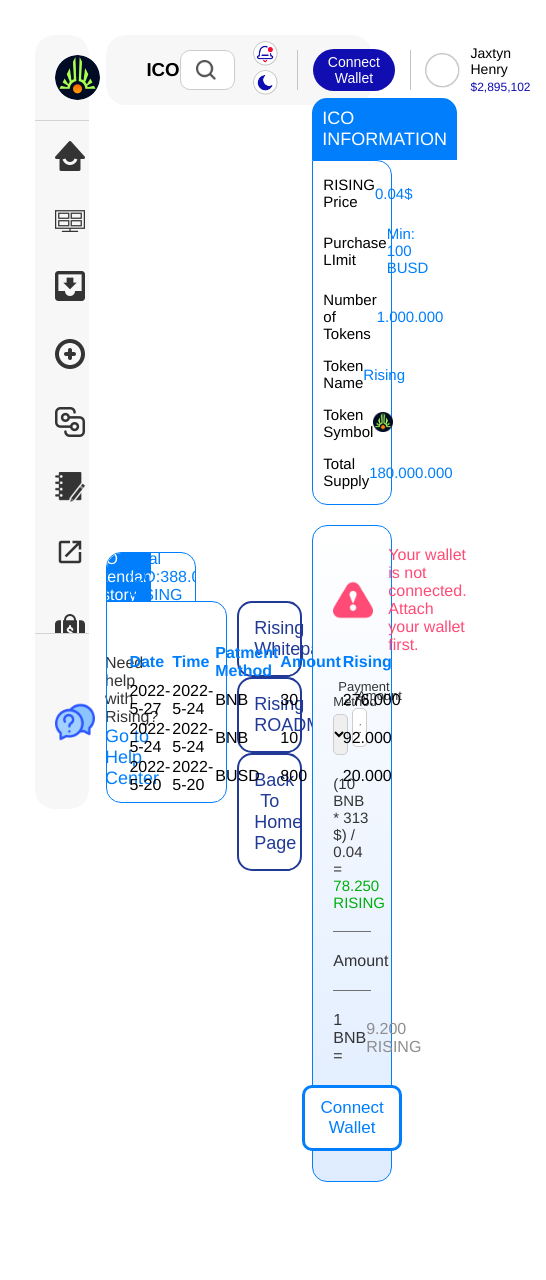
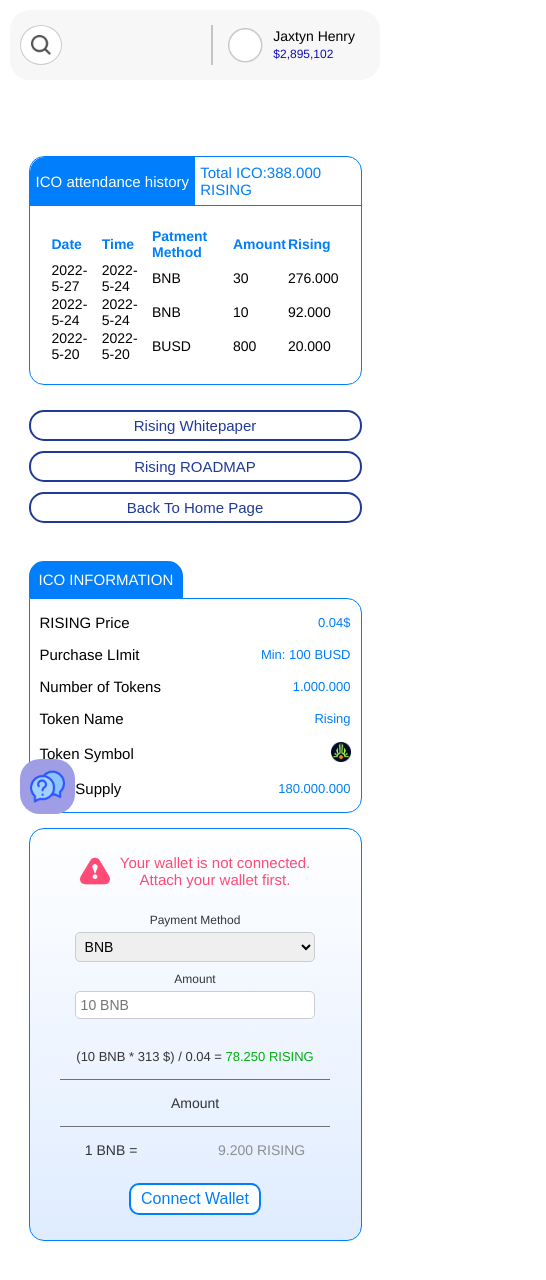
Before and after one commit to fawriid/ico-demo, a React (Create React App) app: page / in a window 390 px wide. Shown: the top 1280 px of the page, 546 px wide, since content can reach past the window. Before the commit the page ends 1182 px from the top, so only its background shows below. Built offline with nearby package versions, Linux system fonts and the light colour scheme.

Commit message:
add resposive for all sizes

```diff
--- a/src/App.css
+++ b/src/App.css
@@ -106,6 +106,7 @@ ul{
 }
 
 .sidebar_footer{
+    margin-top: auto;
     border-top: 1px solid #D3D3D3;
     padding: 20px;
     display: flex;
@@ -240,14 +241,27 @@ ul{
 }
 .content_left-bottom{
     margin-top: auto;
-    height: 30%;
+    /* height: 30%; */
     display: flex;
 }.content_left-table{
     width: 65%;
-    padding: 40px 20px;
+    /* padding: 20px; */
     border: 1px solid #017EFB;
     border-radius: 0 15px 15px 15px;
     position: relative;
+}
+.content_left-table table{
+    width: 100%;
+    height: 100%;
+    text-align: left;
+    font-size: 16px;
+}
+.need_overflow{
+    width: 100%;
+    height: 100%;
+    padding: 20px;
+    border-radius: 0 15px 15px 15px;
+    overflow: auto;
 }
 .content_left-information{
     width: 75%;
@@ -280,13 +294,6 @@ ul{
     border-radius: 0 15px 0 0 ;
     color: #017EFB;
 }
-
-.content_left-table table{
-    width: 100%;
-    height: 100%;
-    text-align: left;
-    font-size: 16px;
-}
 .content_left-btngroups{
     margin-left: 10px;
     width: 35%;
@@ -317,6 +324,8 @@ ul{
     width: 30%;
     height: 100%;
     margin-left: 20px;
+    /* overflow: auto; */
+    /* padding-top:10px ; */
 }
 .ico_information{
     position: relative;
@@ -362,6 +371,7 @@ ul{
     border-radius: 15px;
     background-image: linear-gradient(to bottom,#fff,#DFECFF);
     padding: 20px;
+    margin-bottom: 100px !important;
 }
 .connection_status-alert{
     display: flex;
@@ -457,3 +467,326 @@ ul{
     color: #fff;
     background-color: #017EFB;
 }
+
+
+
+/* RESPONSIVE */
+/* 1050px */
+@media screen and (max-width:1050px) {
+    .content_left-bottom{
+        flex-direction: column;
+        justify-content: center;
+        align-items: center;
+        margin-top: 100px;
+    }
+    .content_left-table{
+        width: 80%
+    }
+    .content_left-btngroups{
+        margin-top: 20px;
+        width: 80%;
+    }
+    .content_left-btngroups button{
+        margin-top: 10px;
+    }
+    .sidebar_menu{
+        width: 25%;
+    }
+    .navbar_middle{
+        width: 25%;
+    }
+    .main_content-right{
+        width: 40%;
+    }
+}
+@media screen and (max-width:960px) {
+    .navbar{
+        padding: 20px;
+    }
+    .sidebar_menu{
+        width: 15%;
+    }
+    .main{
+        width: 90%;
+    }
+    .page_container{
+        justify-content: space-between;
+    }
+    .sidebar_list-item{
+        flex-direction: column;
+        padding: 15px 0;
+    }
+    .sidebar_list-item p{
+        display: none;
+    }
+    .sidebar_list-item img{
+        margin: 0;
+        width: 25px;
+        height: 25px;
+    }
+    .sidebar_menu{
+        width: fit-content;
+    }
+    .sidebar_heading :first-child{
+        width: 35px;
+        height: 35px;
+    }
+    .sidebar_heading p{
+        display: none;
+    }
+    .sidebar_heading :last-child{
+        display: none;
+    }
+    .sidebar_footer div{
+        display: none;
+    }
+    .sidebar_footer img{
+        width: 35px;
+        height: 35px;
+    }
+    .content_left-information{
+        width: 90%;
+        font-size: 15px;
+    }
+    .sidebar_content::-webkit-scrollbar {
+    width: 8px;
+    }
+    .content_left-table{
+        width: 90%
+    }
+    .content_left-btngroups{
+        margin-top: 20px;
+        width: 90%;
+    }
+    .navbar_middle{
+        width: fit-content;
+        padding: 10px;
+        border-radius: 50%;
+    }
+    .navbar_middle input{
+        display: none;
+    }
+    .table th, .table tr{
+        font-size:14px ;
+    }
+
+    .content_left-btngroups{
+    margin-left: 0;
+    width: 90%;
+    display: flex;
+    justify-content: space-between;
+    flex-direction: row;
+}
+.content_left-btngroups button{
+    padding: 5px 10px;
+    font-size: 15px;
+    flex: 1;
+    margin: 0 5px;
+}
+.ico_information-information p{
+    font-size: 15px;
+}
+.ico_list-item p{
+    font-size: 15px;
+}
+.ico_list-item span{
+    font-size: 13px;
+}
+.connection_status-alert img{
+    width: 30px;
+    height: 30px;
+}
+.connection_status-alert p{
+    font-size: 15px;
+}
+/* huihj */
+
+.wallet_connection-status{
+    margin-top: 15px;
+    padding: 15px;
+}
+.connection_status-alert{
+    gap: 10px;
+}
+.wallet_adding{
+    margin-top: 20px;
+}
+.wallet_adding{
+    display: flex;
+    flex-direction: column;
+}
+.wallet_adding div{
+    display:inline-block;
+    text-align: center;
+    width: 100%;
+    margin: 5px 0;
+}
+.wallet_adding span{
+    font-size: 12px;
+    text-indent: 0px;
+}
+.wallet_adding input {
+    font-size: 14px;
+    padding: 5px 5px;
+}
+.wallet_adding select{
+    width: 80%;
+    font-size: 14px;
+    padding: 5px 5px;
+}
+.wallet_calculating{
+    font-size: 13px;
+}
+
+.wallet_item-divider{
+    width: 90%;
+    margin: 15px auto;
+}
+.wallet_amount{
+    font-size: 14px;
+}
+.wallet_token-total{
+    font-size: 14px;
+}
+.wallet_token-total span {
+    font-size: 14px;
+}
+.connect_wallet-button{
+    margin: 20px 0 10px 0;
+}
+.connect_wallet-button button{
+    border: 2px solid #017EFB;
+    padding: 5px 10px;
+    font-size: 16px;
+}
+.sidebar_footer img{
+    margin: 0;
+}
+}
+@media screen and (max-width:750px) {
+    .navbar_left{
+        display: none;
+    }
+}
+@media screen and (max-width:700px) {
+    .page_container{
+        padding: 20px;
+    }
+    .sidebar_heading {
+        padding: 10px;
+        justify-content: center;
+        align-items: center;
+    }
+    .sidebar_footer{
+        padding: 10px;
+    }
+    .content_left-btngroups{
+    width: 90%;
+    flex-direction: column;
+}
+.content_left-btngroups button{
+    margin: 5px 0;
+}
+.content_left-information{
+    width: 100.7%;
+}
+.content_left-table{
+    border-top-right-radius: 0;
+}
+}
+
+@media screen and (max-width:640px) {
+    .navbar{
+        padding: 10px;
+    }
+    .sidebar_menu{
+        height: fit-content;
+    }
+    .main_content{
+        flex-direction: column;
+    }
+    .main_content-left{
+        margin-top: 0px;
+        margin-left: 0;
+        margin-right: 0;
+        width: 100%;
+    }
+    .main_content-right{
+        margin-top: 40px;
+        width: 90%;
+        margin: 40px auto 0;
+    }
+    .navbar_connect-wallet{
+        display: none;
+    }
+    .navbar_crossline:first-child{
+        display: none;
+    }
+    .connection_status-alert{
+        text-align: center;
+        margin: 0 auto;
+        margin-top: 10px;
+        justify-content: center;
+    }
+    .wallet_adding div{
+        display: flex;
+        flex-direction: column;
+        align-items: center;
+    }
+    .wallet_calculating{
+        margin-top: 25px;
+        text-align: center;
+    }
+    .wallet_amount{
+        text-align: center;
+    }
+    .wallet_token-total{
+        justify-content: space-around;
+    }
+    .connect_wallet-button{
+        margin-top: 25px;
+    }
+}
+@media screen and (max-width:450px) {
+    .page_container{
+        padding: 10px;
+        gap: 5px;
+    }
+    .navbar_alert-night{
+        display: none;
+    }
+}
+@media screen and (max-width:400px) {
+    .page_container{
+        padding: 10px;
+    }
+    .main{
+        width: 100%;
+    }
+    .sidebar_menu{
+        position: fixed;
+        bottom: 30px;
+        left: 20px;
+        max-height: 90vh;
+
+        z-index: 3;
+        background-color: #9e9de6;
+    }
+    .sidebar_footer{
+        border: none;
+    }
+    .sidebar_heading{
+        display: none;
+    }
+    .sidebar_content{
+        display: none;
+        overflow: auto;
+    }
+    .sidebar_menu:hover .sidebar_content,.sidebar_menu:hover .sidebar_heading{
+        display: block;
+    }
+    .sidebar_list-item{
+        flex-direction: column;
+        padding: 15px 0 15px 5px;
+    }
+}
--- a/src/App.js
+++ b/src/App.js
@@ -148,7 +148,8 @@ function App() {
                                         <p>Total ICO:388.000 RISING</p>
                                     </div>
                                 </div>
-                                <table class="table table-borderless">
+                                <div className="need_overflow">
+                                    <table className="table">
                                         <thead>
                                             <tr style={{ color: "#017EFB" }}>
                                                 <th scope="col">Date</th>
@@ -182,6 +183,7 @@ function App() {
                                             </tr>
                                         </tbody>
                                     </table>
+                                </div>
                             </div>
                             <div className="content_left-btngroups">
                                 <button>Rising Whitepaper</button>
@@ -228,20 +230,23 @@ function App() {
                             <div className="connection_status-alert">
                                 <img src={p17} alt="png" />
                                 <p>
-                                    Your wallet is not connected. <br/>Attach your wallet first.
+                                    Your wallet is not connected. <br />
+                                    Attach your wallet first.
                                 </p>
                             </div>
                             <div className="wallet_adding">
                                 <div>
                                     <span>Payment Method</span>
                                     <select>
-                                        <option value='BNB' selected> <img src={p24} alt='png' /> BNB</option>
+                                        <option value="BNB" selected>
+                                            {" "}
+                                            <img src={p24} alt="png" /> BNB
+                                        </option>
                                     </select>
-
                                 </div>
                                 <div>
                                     <span>Amount</span>
-                                    <input type='text' placeholder="10 BNB" />
+                                    <input type="text" placeholder="10 BNB" />
                                 </div>
                             </div>
                             <div className="wallet_calculating">
```
Lines whose indentation alone changed are shown as unchanged.
